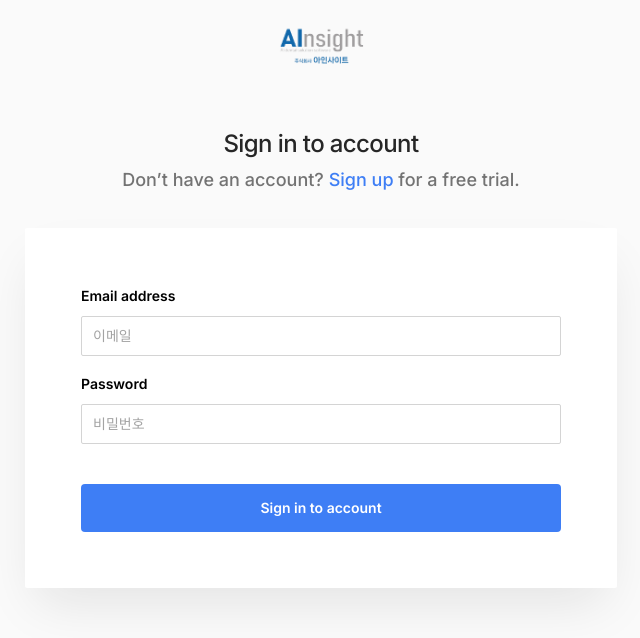
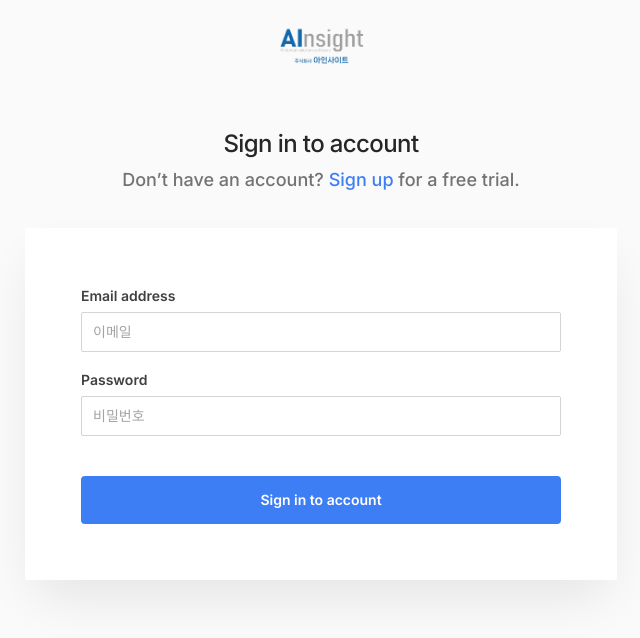
Before and after one commit to AInsightrnd/web, a Next.js app: page /login in a window 1280 px wide. Shown: the top 638 px of the page, without its empty margins (319-959 px from the left). Built offline with nearby package versions, Linux system fonts and the light colour scheme.

Commit message:
fields text margin edited

```diff
--- a/src/components/Fields.tsx
+++ b/src/components/Fields.tsx
@@ -8,7 +8,7 @@ function Label({ id, children }: { id: string; children: React.ReactNode }) {
   return (
     <label
       htmlFor={id}
-      className="mb-2 block text-sm font-semibold text-gray 700"
+      className="mb-1 block text-sm font-semibold text-gray-700"
     >
       {children}
     </label>
```
